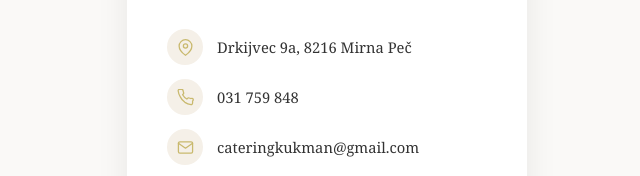
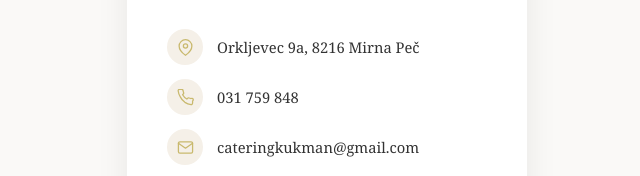
Before and after one commit to rgolob/catering-kukman, a website: page public/index.html in a window 1280 px wide. Shown: the part 374-550 px from the top of the page, 313-953 px from the left. Drawn offline with Linux system fonts and the light colour scheme.

Commit message:
Update index.html

```diff
--- a/public/index.html
+++ b/public/index.html
@@ -151,7 +151,7 @@
         <div class="kontakt-ikona">
           <svg viewBox="0 0 24 24"><path d="M21 10c0 7-9 13-9 13S3 17 3 10a9 9 0 0 1 18 0z"/><circle cx="12" cy="10" r="3"/></svg>
         </div>
-        <span>Drkijvec 9a, 8216 Mirna Peč</span>
+        <span>Orkljevec 9a, 8216 Mirna Peč</span>
       </div>
 
       <div class="kontakt-vrstica">
```
